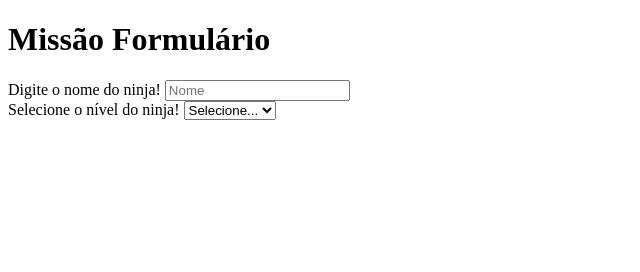
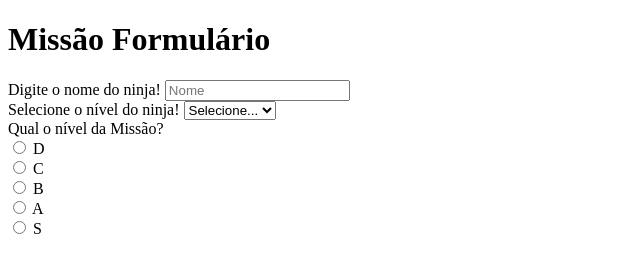
Before and after one commit to gustavovictor46/progresso-html, a plain HTML site: page pages/forms.html in a window 1280 px wide. Shown: the whole page, without its empty margins (0-640 px from the left). Drawn offline with Linux system fonts and the light colour scheme; files that its build step writes are made by us from their sources.

Commit message:
Finaliza a terceira parte da missão

```diff
--- a/pages/forms.html
+++ b/pages/forms.html
@@ -26,6 +26,40 @@
                     <option value="">Kage</option>
                 </select>
             </div>
+
+            <div class="tipo">
+                <label for="tipo">Qual o nível da Missão?</label>
+                <div>
+                    <label for="d">
+                        <input type="radio" name="tipo" value="d" />
+                        D
+                    </label>
+                </div>
+                <div>
+                    <label for="c">
+                        <input type="radio" name="tipo" value="c" />
+                        C
+                    </label>
+                </div>
+                <div>
+                    <label for="b">
+                        <input type="radio" name="tipo" value="b" />
+                        B
+                    </label>
+                </div>
+                <div>
+                    <label for="a">
+                        <input type="radio" name="tipo" value="a" />
+                        A
+                    </label>
+                </div>
+                <div>
+                    <label for="s">
+                        <input type="radio" name="tipo" value="s" />
+                        S
+                    </label>
+                </div>
+            </div>
         </form>
     </section>
    </body>
```
